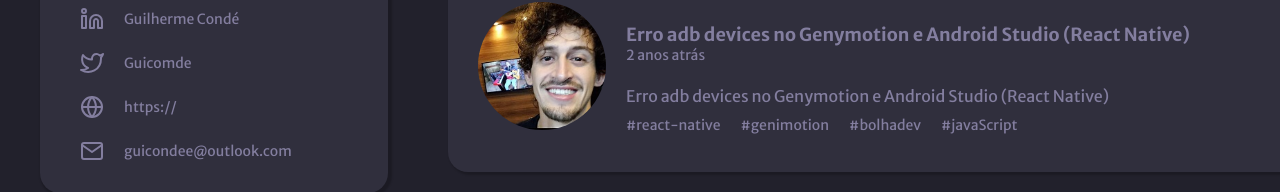
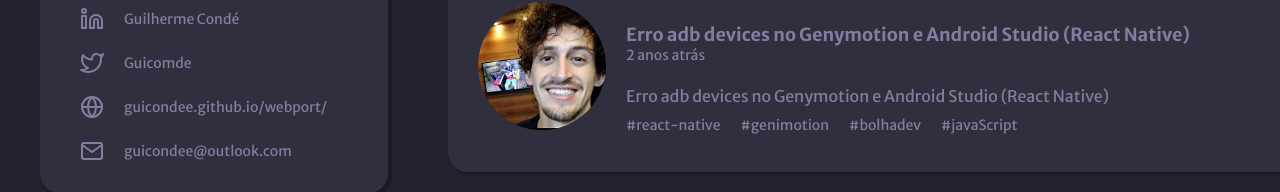
Before and after one commit to guicondee/Webport, a plain HTML site: page index.html in a window 1280 px wide. Shown: the part 517-709 px from the top of the page. Drawn offline with nearby package versions, Linux system fonts and the light colour scheme.

Commit message:
structure html

```diff
--- a/index.html
+++ b/index.html
@@ -49,7 +49,7 @@
             </li>
             <li>
               <img src="./assets/globe.svg" alt="icone globe" />
-              <p>https://</p>
+              <p>guicondee.github.io/webport/</p>
             </li>
             <li>
               <img src="./assets/mail.svg" alt="icone e-mail" />
```
